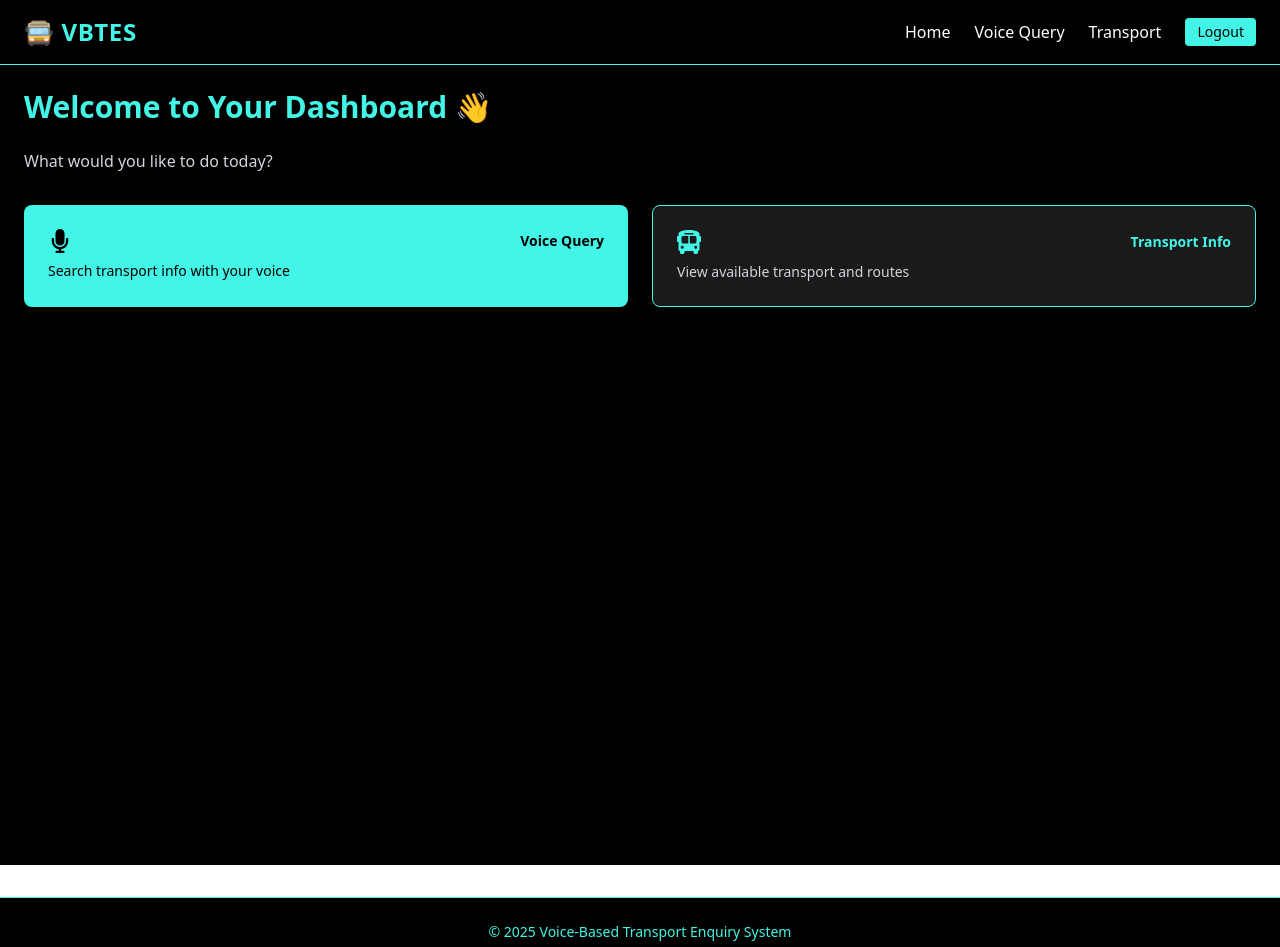
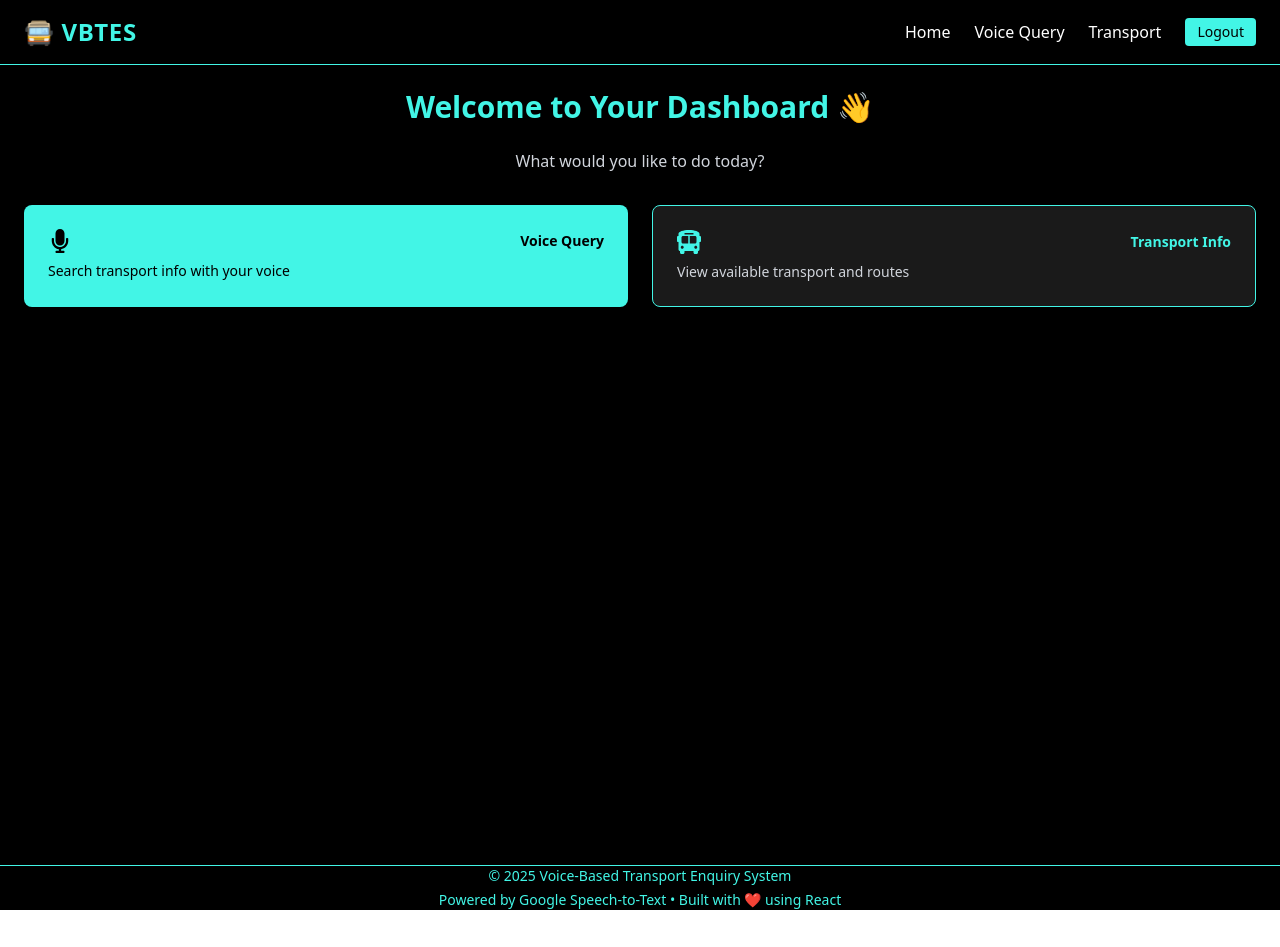
Before and after one commit to ShriyaRajeesh/VBTES, a React (Vite) app in the folder frontend/: page / in a window 1280 px wide. Shown: the top 947 px of the page. After the commit the page ends 910 px from the top, so only its background shows below. Built offline with nearby package versions, Linux system fonts and the light colour scheme.

Commit message:
small styling fixes

```diff
--- a/frontend/src/client/DashBoard/Dashboard.jsx
+++ b/frontend/src/client/DashBoard/Dashboard.jsx
@@ -4,12 +4,14 @@ import { FaMicrophone, FaBusAlt } from 'react-icons/fa';
 const Dashboard = () => {
   return (
     <div className="text-white bg-black min-h-screen p-6 ">
+      <div className='flex flex-col items-center'>
       <h1 className="text-3xl font-bold text-[#42f5e6] mb-6">
         Welcome to Your Dashboard 👋
       </h1>
       <p className="text-gray-300 mb-8">
         What would you like to do today?
       </p>
+      </div>
 
       <div className="grid gap-6 sm:grid-cols-2 lg:grid-cols-2">
         {/* Voice Query */}
--- a/frontend/src/client/Footer.jsx
+++ b/frontend/src/client/Footer.jsx
@@ -1,6 +1,6 @@
 const Footer = () => {
     return (
-      <footer className="bg-black text-[#42f5e6] py-6 mt-8 border-t border-[#42f5e6]">
+      <footer className="bg-black text-[#42f5e6] py-0 mt-0 border-t border-[#42f5e6]">
         <div className="max-w-7xl mx-auto px-4 text-center text-sm">
           <p>© {new Date().getFullYear()} Voice-Based Transport Enquiry System</p>
           <p className="mt-1">Powered by Google Speech-to-Text • Built with ❤️ using React</p>
```
